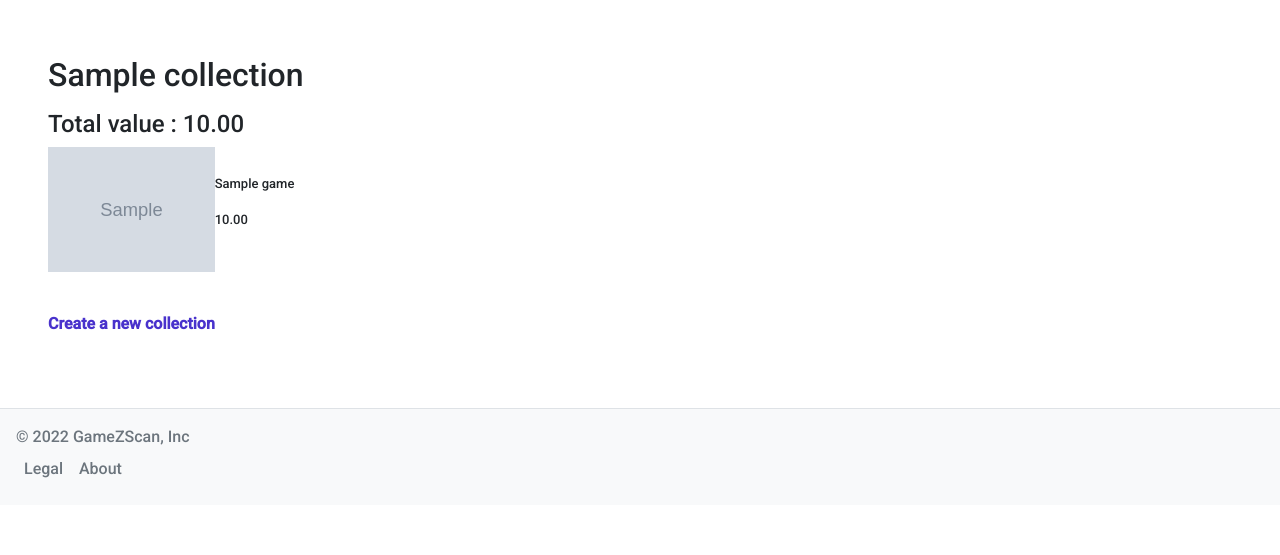
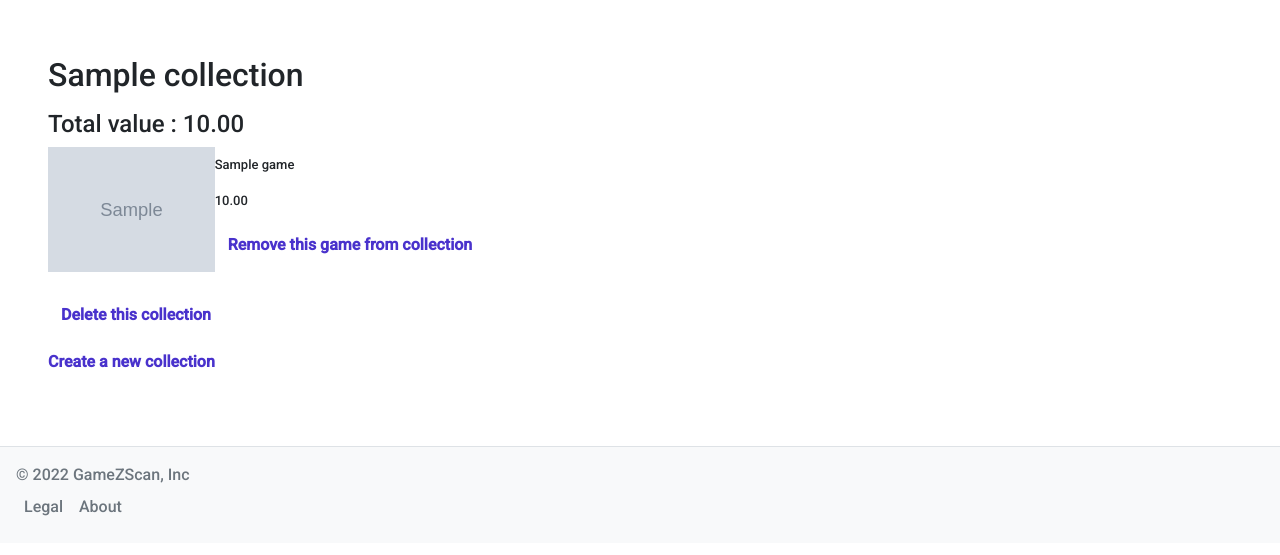
Before and after one commit to Kariss83/verbose-broccoli, a Django app: page /collection/all in a window 1280 px wide. Shown: the part 56-611 px from the top of the page. Run offline with Django 4.2, Linux system fonts and the light colour scheme; a user stored in the database is signed in; tables that the repository leaves empty hold one stand-in row (values such as "Sample post"); grey boxes marked "Sample" are stand-in pictures; some libraries are stand-ins or nearby versions; some web fonts are replaced.

Commit message:
adds views to delete collections and to remove a game from a collection

```diff
--- a/collection/urls.py
+++ b/collection/urls.py
@@ -9,5 +9,7 @@ urlpatterns = [
     path('games/<int:barcode>', views.GameDetailView.as_view(), name='game_detail'),
     path('add_game', views.add_game_to_collection, name='add_game_to_collection'),
     path('all', views.see_all_collections, name='all_collections'),
-    path('create', views.create_new_collection, name='create')
+    path('create', views.create_new_collection, name='create'),
+    path('delete_collection', views.delete_collection, name='delete_collection'),
+    path('remove_from_collection', views.remove_from_collection, name='remove'),
 ]
--- a/collection/views.py
+++ b/collection/views.py
@@ -78,3 +78,29 @@ def create_new_collection(request):
     else:
         form = CreateCollectionForm()
         return render(request, 'collections/create_new.html', {'form': form})
+
+@login_required
+def delete_collection(request):
+    if request.method == 'POST':
+        collection_name = request.POST.get('collection', '')
+        user = request.user
+        Collection.objects.get(user=user, name=collection_name).delete()
+        return redirect('collection:all_collections')
+    else:
+        raise PermissionDenied()
+
+@login_required
+def remove_from_collection(request):
+    if request.method == 'POST':
+        collection_name = request.POST.get('collection', '')
+        game_barcode = request.POST.get('barcode', '')
+        user = request.user
+        collection = Collection.objects.get(
+            user=user,
+            name=collection_name
+        )
+        game = Game.objects.get(barcode=game_barcode)
+        collection.games.remove(game)
+        return redirect('collection:all_collections')
+    else:
+        raise PermissionDenied()
--- a/config/settings.py
+++ b/config/settings.py
@@ -102,10 +102,10 @@ WSGI_APPLICATION = 'config.wsgi.application'
 DATABASES = {
     'default': {
         'ENGINE': 'django.db.backends.postgresql_psycopg2',
-        'NAME': 'GameZScan',
+        'NAME': 'gamezscan',
         'USER': os.environ['DB_USER'],
         'PASSWORD': os.environ['DB_PWD'],
-        'HOST': '127.0.0.1',
+        'HOST': 'localhost',
         'PORT': '5432',
     }
 }
--- /dev/null
+++ b/note.txt
@@ -0,0 +1,5 @@
+Etapes :
+Users stories
+UML schéma DB
+TDD
+Code
--- a/templates/collections/all_collections.html
+++ b/templates/collections/all_collections.html
@@ -26,9 +26,24 @@
                         <p>
                             {{ game.avg_price }}
                         </p>
+                        <form method=POST action="{% url 'collection:remove' %}">
+                            {% csrf_token %}
+                            <input type="hidden" value="{{ collection.name }}" name="collection">
+                            <input type="hidden" value="{{ game.barcode }}" name="barcode">
+                            <button type="submit" name="submit_param" value="Remove from collection" class="btn btn-link">
+                                Remove this game from collection
+                            </button>
+                        </form>
                     </div>
                 </div>
             {% endfor %}
+            <form method=POST action="{% url 'collection:delete_collection' %}">
+                {% csrf_token %}
+                <input type="hidden" value="{{ collection.name }}" name="collection">
+                <button type="submit" name="submit_param" value="Delete this collection" class="btn btn-link">
+                    Delete this collection
+                </button>
+            </form>
         {% endfor %}
         <a href="{% url 'collection:create' %}" id="collec-creation-link">Create a new collection</a>
     </div>
```
Also changed, not shown: README.md.
